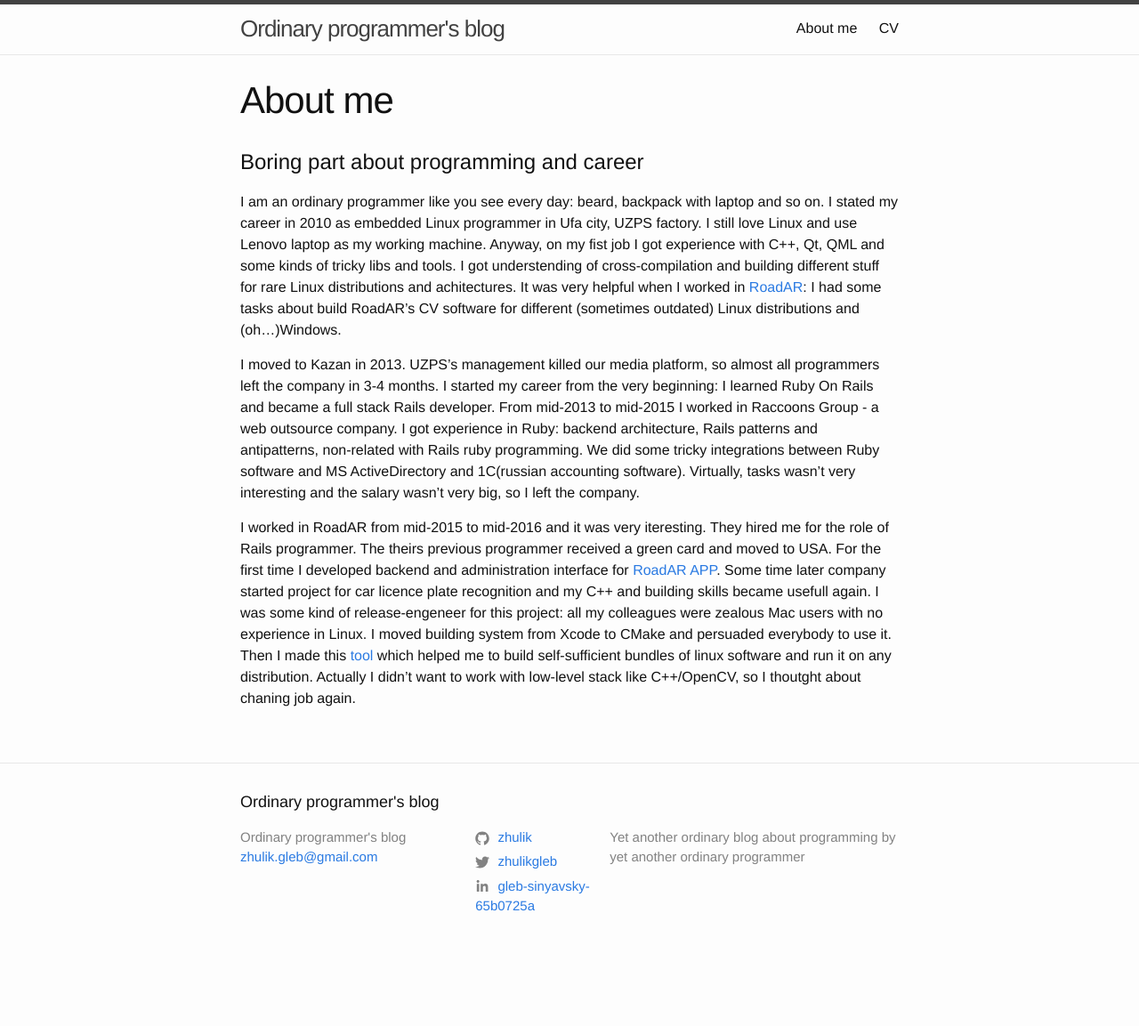
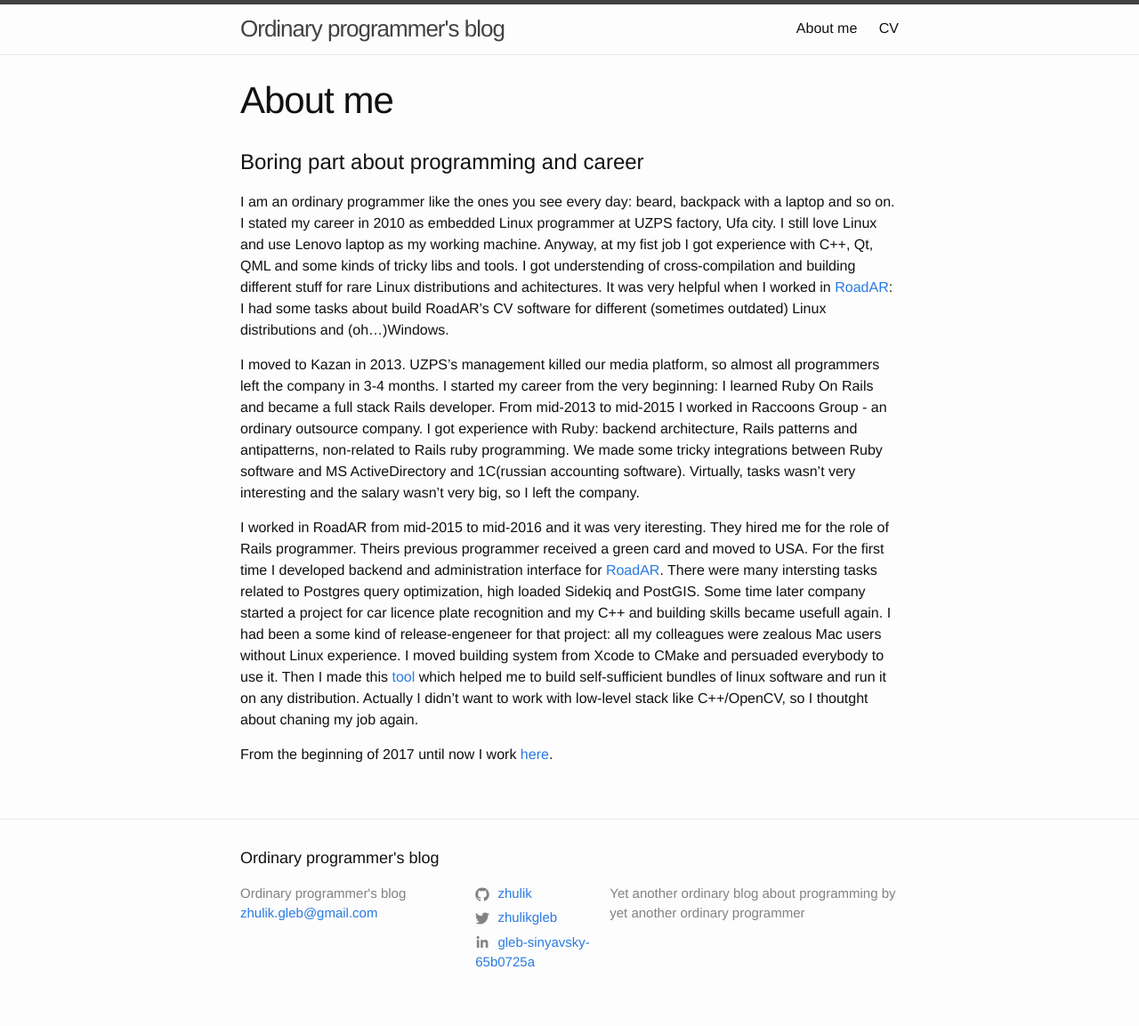
Before and after one commit to zhulik/zhulik.github.io, a Jekyll site: the page built from about.md, in a window 1280 px wide. Shown: the whole page at 89% size. Built offline with Jekyll 4.4.1, drawn with Linux system fonts in a browser that asks for light colours; before the commit the page ends 1090 px from its top, so only the background shows below that.

Commit message:
about fix

```diff
--- a/about.md
+++ b/about.md
@@ -6,25 +6,28 @@ permalink: /about/
 
 # Boring part about programming and career
 
-I am an ordinary programmer like you see every day: beard, backpack with laptop and so on. I stated my career in 2010 as
-embedded Linux programmer in Ufa city, UZPS factory. I still love Linux and use Lenovo laptop as my working machine.
-Anyway, on my fist job I got experience with C++, Qt, QML and some kinds of tricky libs and tools. I got understending
+I am an ordinary programmer like the ones you see every day: beard, backpack with a laptop and so on. I stated my career in 2010 as
+embedded Linux programmer at UZPS factory, Ufa city. I still love Linux and use Lenovo laptop as my working machine.
+Anyway, at my fist job I got experience with C++, Qt, QML and some kinds of tricky libs and tools. I got understending
 of cross-compilation and building different stuff for rare Linux distributions and achitectures. It was very helpful
 when I worked in [RoadAR](http://www.roadar.ru/): I had some tasks about build RoadAR's CV software for different
 (sometimes outdated) Linux distributions and (oh...)Windows.
 
 I moved to Kazan in 2013. UZPS's management killed our media platform, so almost all programmers left the company in 3-4 months.
 I started my career from the very beginning: I learned Ruby On Rails and became a full stack Rails developer. From mid-2013
-to mid-2015 I worked in Raccoons Group - a web outsource company. I got experience in Ruby: backend architecture, Rails
-patterns and antipatterns, non-related with Rails ruby programming. We did some tricky integrations between Ruby software
+to mid-2015 I worked in Raccoons Group - an ordinary outsource company. I got experience with Ruby: backend architecture, Rails
+patterns and antipatterns, non-related to Rails ruby programming. We made some tricky integrations between Ruby software
 and MS ActiveDirectory and 1C(russian accounting software). Virtually, tasks wasn't very interesting and the salary wasn't
 very big, so I left the company.
 
 I worked in RoadAR from mid-2015 to mid-2016 and it was very iteresting. They hired me for the role of Rails programmer.
-The theirs previous programmer received a green card and moved to USA. For the first time I developed backend and
-administration interface for [RoadAR APP](https://play.google.com/store/apps/details?id=ru.roadar.android). Some time later
-company started project for car licence plate recognition and my C++ and building skills became usefull again. I was some
-kind of release-engeneer for this project: all my сolleagues were zealous Mac users with no experience in Linux. I moved
+Theirs previous programmer received a green card and moved to USA. For the first time I developed backend and
+administration interface for [RoadAR](https://play.google.com/store/apps/details?id=ru.roadar.android). There were
+many intersting tasks related to Postgres query optimization, high loaded Sidekiq and PostGIS. Some time later
+company started a project for car licence plate recognition and my C++ and building skills became usefull again. I had been
+a some kind of release-engeneer for that project: all my сolleagues were zealous Mac users without Linux experience. I moved
 building system from Xcode to CMake and persuaded everybody to use it. Then I made this [tool](https://github.com/zhulik/bubing)
 which helped me to build self-sufficient bundles of linux software and run it on any distribution. Actually I didn't want
-to work with low-level stack like C++/OpenCV, so I thoutght about chaning job again.
+to work with low-level stack like C++/OpenCV, so I thoutght about chaning my job again.
+
+From the beginning of 2017 until now I work [here](mechanizm.io).
```
